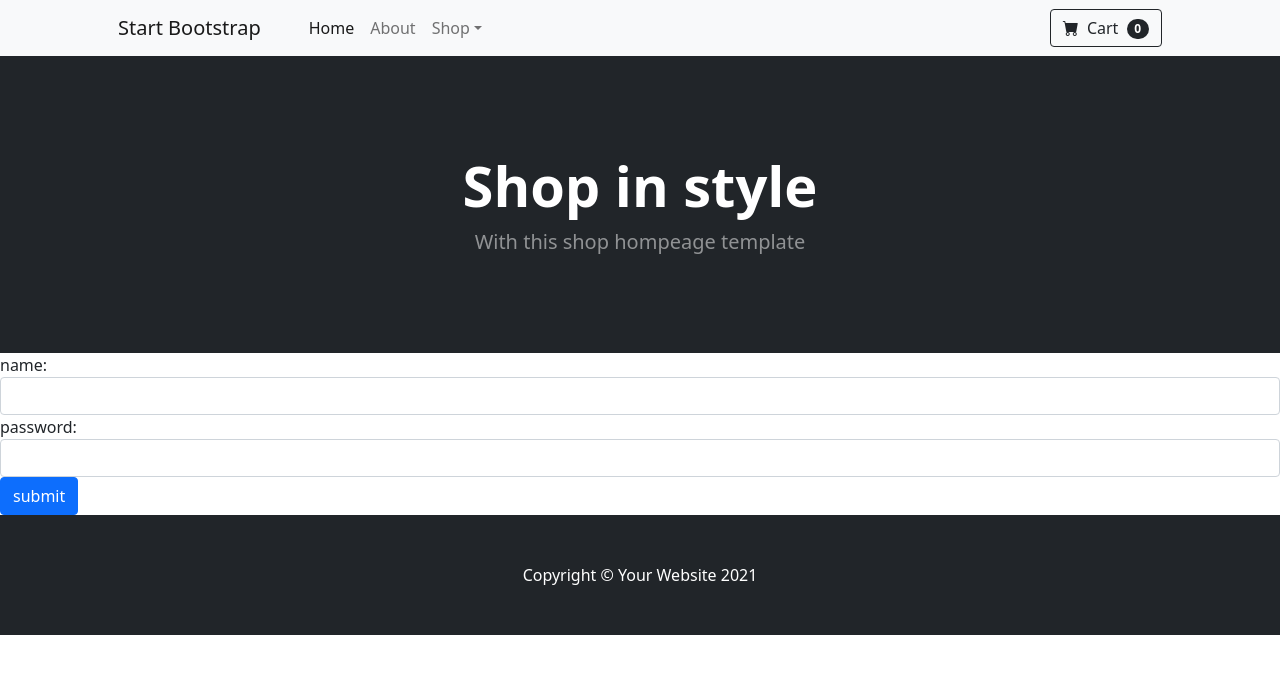
After one commit to szx21023/shop-demo, a Python web app: template flask/app/templates/login.html in a window 1280 px wide. The commit adds this page. Shown: the top 674 px of the page. Run offline with Jinja, Linux system fonts and the light colour scheme; the template is opened without the code that fills it, so the values that code supplies are empty.

Commit message:
fronted: login page, base page

```diff
--- a/flask/app/__init__.py
+++ b/flask/app/__init__.py
@@ -6,7 +6,7 @@ def create_app():
     app.config['SECRET_KEY'] = 'secret'
     app.add_url_rule('/', '/', hello_world)
     app.add_url_rule('/index', 'index', index)
-    app.add_url_rule('/login', 'login', login)
+    app.add_url_rule('/login', 'login', login, methods=["POST", "GET"])
     app.add_url_rule('/logout', 'logout', logout)
     app.add_url_rule('/home_page', 'home_page', home_page)
     return app
--- /dev/null
+++ b/flask/app/templates/base.html
@@ -0,0 +1,66 @@
+<!DOCTYPE html>
+<html lang="en">
+    <head>
+        <meta charset="utf-8" />
+        <meta name="viewport" content="width=device-width, initial-scale=1, shrink-to-fit=no" />
+        <meta name="description" content="" />
+        <meta name="author" content="" />
+        <title>Shop Homepage - Start Bootstrap Template</title>
+        <!-- Favicon-->
+        <link rel="icon" type="image/x-icon" href="{{ url_for('static', filename='dist/assets/favicon.ico') }}" />
+        <!-- Bootstrap icons-->
+        <link href="https://cdn.jsdelivr.net/npm/bootstrap-icons@1.5.0/font/bootstrap-icons.css" rel="stylesheet" />
+        <!-- Core theme CSS (includes Bootstrap)-->
+        <link href="{{ url_for('static', filename='dist/css/styles.css') }}" rel="stylesheet" />
+    </head>
+    <body>
+        <!-- Navigation-->
+        <nav class="navbar navbar-expand-lg navbar-light bg-light">
+            <div class="container px-4 px-lg-5">
+                <a class="navbar-brand" href="#!">Start Bootstrap</a>
+                <button class="navbar-toggler" type="button" data-bs-toggle="collapse" data-bs-target="#navbarSupportedContent" aria-controls="navbarSupportedContent" aria-expanded="false" aria-label="Toggle navigation"><span class="navbar-toggler-icon"></span></button>
+                <div class="collapse navbar-collapse" id="navbarSupportedContent">
+                    <ul class="navbar-nav me-auto mb-2 mb-lg-0 ms-lg-4">
+                        <li class="nav-item"><a class="nav-link active" aria-current="page" href="#!">Home</a></li>
+                        <li class="nav-item"><a class="nav-link" href="#!">About</a></li>
+                        <li class="nav-item dropdown">
+                            <a class="nav-link dropdown-toggle" id="navbarDropdown" href="#" role="button" data-bs-toggle="dropdown" aria-expanded="false">Shop</a>
+                            <ul class="dropdown-menu" aria-labelledby="navbarDropdown">
+                                <li><a class="dropdown-item" href="#!">All Products</a></li>
+                                <li><hr class="dropdown-divider" /></li>
+                                <li><a class="dropdown-item" href="#!">Popular Items</a></li>
+                                <li><a class="dropdown-item" href="#!">New Arrivals</a></li>
+                            </ul>
+                        </li>
+                    </ul>
+                    <form class="d-flex">
+                        <button class="btn btn-outline-dark" type="submit">
+                            <i class="bi-cart-fill me-1"></i>
+                            Cart
+                            <span class="badge bg-dark text-white ms-1 rounded-pill">0</span>
+                        </button>
+                    </form>
+                </div>
+            </div>
+        </nav>
+        <!-- Header-->
+        <header class="bg-dark py-5">
+            <div class="container px-4 px-lg-5 my-5">
+                <div class="text-center text-white">
+                    <h1 class="display-4 fw-bolder">Shop in style</h1>
+                    <p class="lead fw-normal text-white-50 mb-0">With this shop hompeage template</p>
+                </div>
+            </div>
+        </header>
+	{% block body %}
+	{% endblock %}
+        <!-- Footer-->
+        <footer class="py-5 bg-dark">
+            <div class="container"><p class="m-0 text-center text-white">Copyright &copy; Your Website 2021</p></div>
+        </footer>
+        <!-- Bootstrap core JS-->
+        <script src="https://cdn.jsdelivr.net/npm/bootstrap@5.1.3/dist/js/bootstrap.bundle.min.js"></script>
+        <!-- Core theme JS-->
+        <script src="{{ url_for('static', filename='dist/js/scripts.js') }}"></script>
+    </body>
+</html>
--- /dev/null
+++ b/flask/app/templates/login.html
@@ -0,0 +1,17 @@
+{% extends "base.html" %}
+{% block title %}登入{% endblock %}
+{% block body %}
+    <form action="#" method="post">
+	<div class="form-group">
+	    <label for="username">name:</label>
+	    <input id="username" class="form-control" type="text" name="nm" />
+	</div>
+	<div class="form-group">
+	    <label for="password">password:</label>
+	    <input id="password" class="form-control" type="password" name="pw" />
+	</div>
+	<div class="form-group">
+	    <button type="submit" class="btn btn-primary">submit</button>
+	</div>
+    </form>
+{% endblock %}
```
Also changed, not shown: flask/app/route.py (+10 -4 lines), flask/app/templates/index.html (+4 -65 lines).
